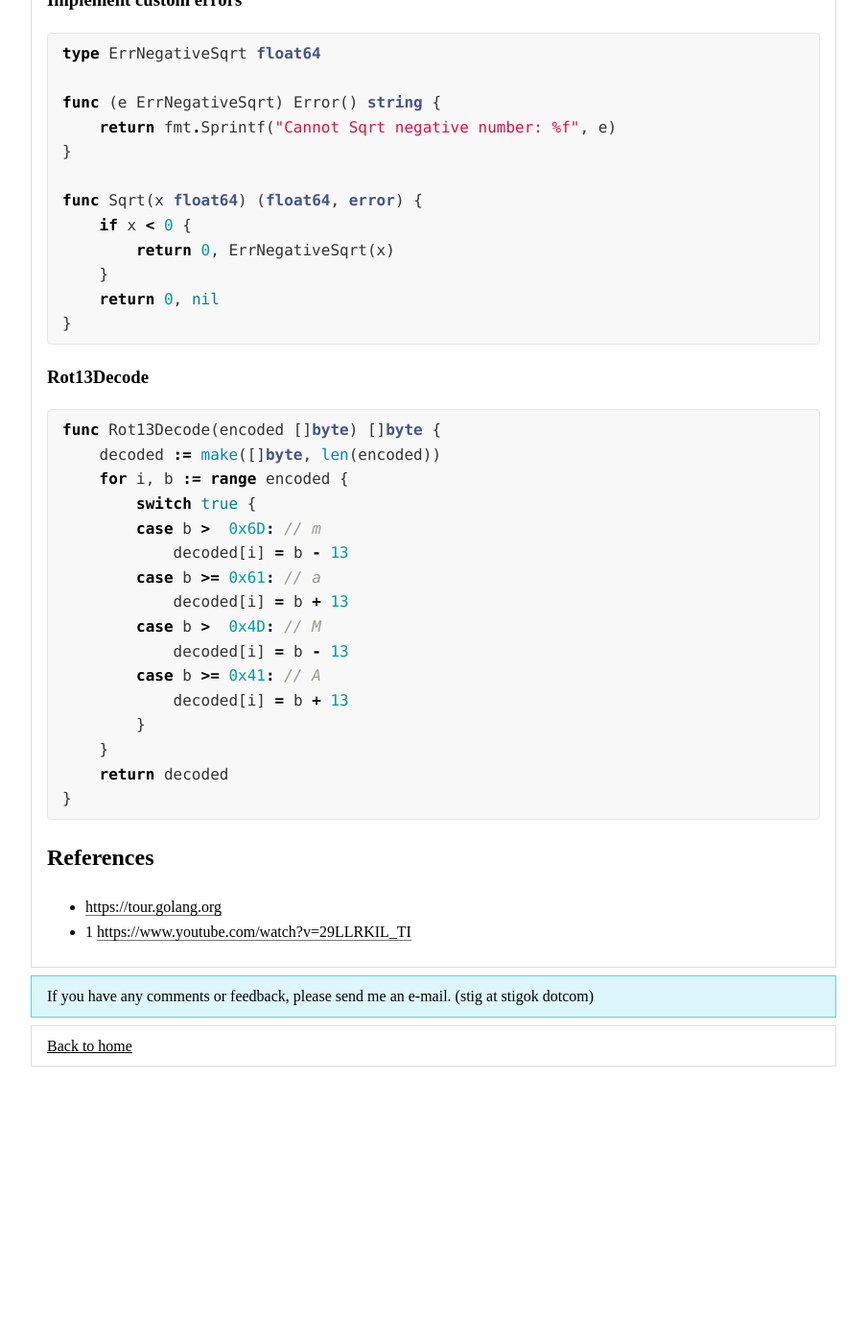
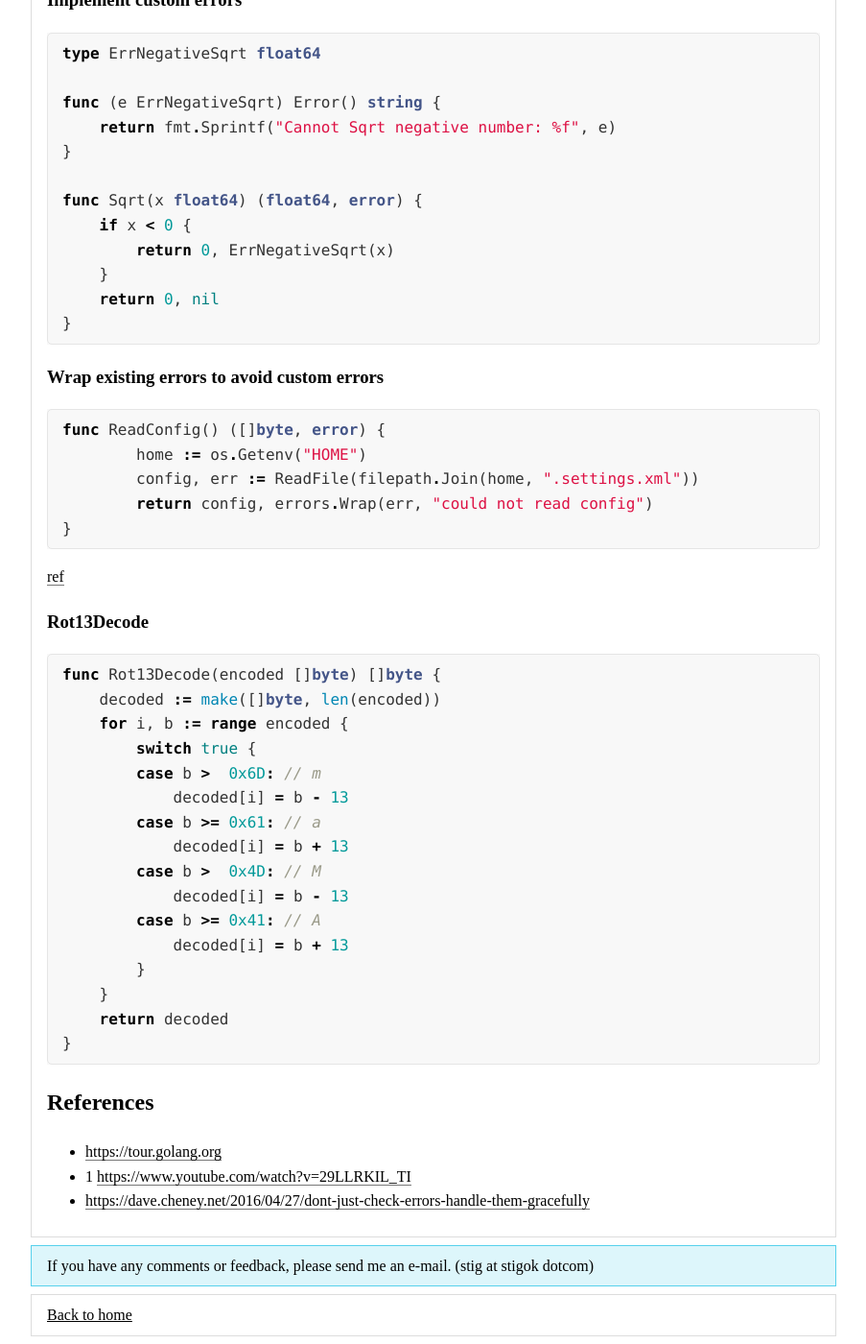
Before and after one commit to stigok/blog.stigok.com, a Jekyll site: the page built from collections/_posts/2019-07-05-my-jump-into-golang.md, in a window 1280 px wide and 1400 px high, scrolled down 613 px. Shown: the whole window at 96% size, without its empty margins (188-1091 px from the left). Built offline with Jekyll 4.4.1, drawn with Linux system fonts in a browser that asks for light colours; before the commit the page ends 1732 px from its top, so only the background shows below that.

Commit message:
Add errors.Wrap note

````diff
--- a/collections/_posts/2019-07-05-my-jump-into-golang.md
+++ b/collections/_posts/2019-07-05-my-jump-into-golang.md
@@ -45,6 +45,18 @@ func Sqrt(x float64) (float64, error) {
 }
 ```
 
+### Wrap existing errors to avoid custom errors
+
+```go
+func ReadConfig() ([]byte, error) {
+        home := os.Getenv("HOME")
+        config, err := ReadFile(filepath.Join(home, ".settings.xml"))
+        return config, errors.Wrap(err, "could not read config")
+}
+```
+
+[ref](https://dave.cheney.net/2016/04/27/dont-just-check-errors-handle-them-gracefully)
+
 ### Rot13Decode
 
 ```go
@@ -69,6 +81,7 @@ func Rot13Decode(encoded []byte) []byte {
 ## References
 - <https://tour.golang.org>
 - 1 <https://www.youtube.com/watch?v=29LLRKIL_TI>
+- <https://dave.cheney.net/2016/04/27/dont-just-check-errors-handle-them-gracefully>
 
 [tour]: https://tour.golang.org
 [1]: https://www.youtube.com/watch?v=29LLRKIL_TI
````
